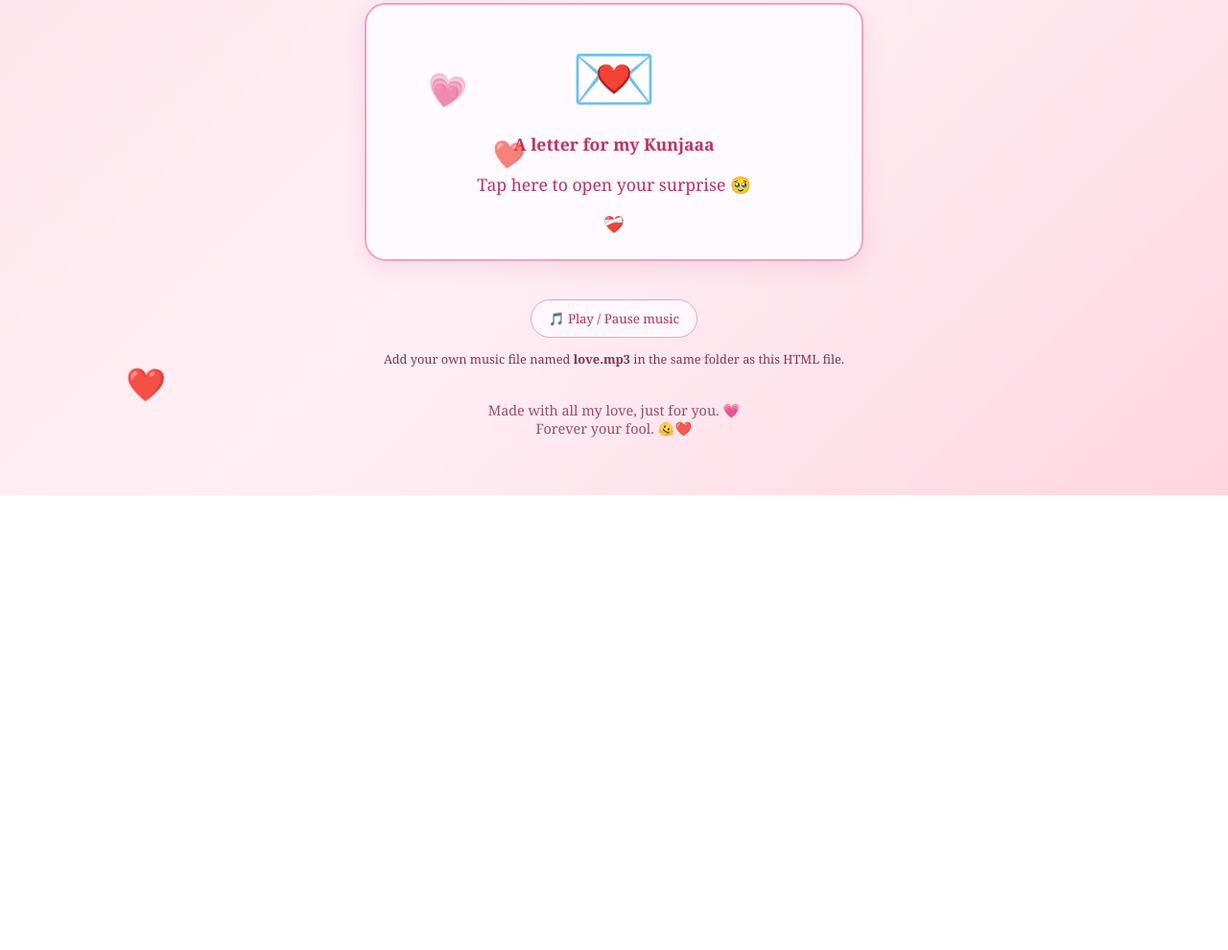
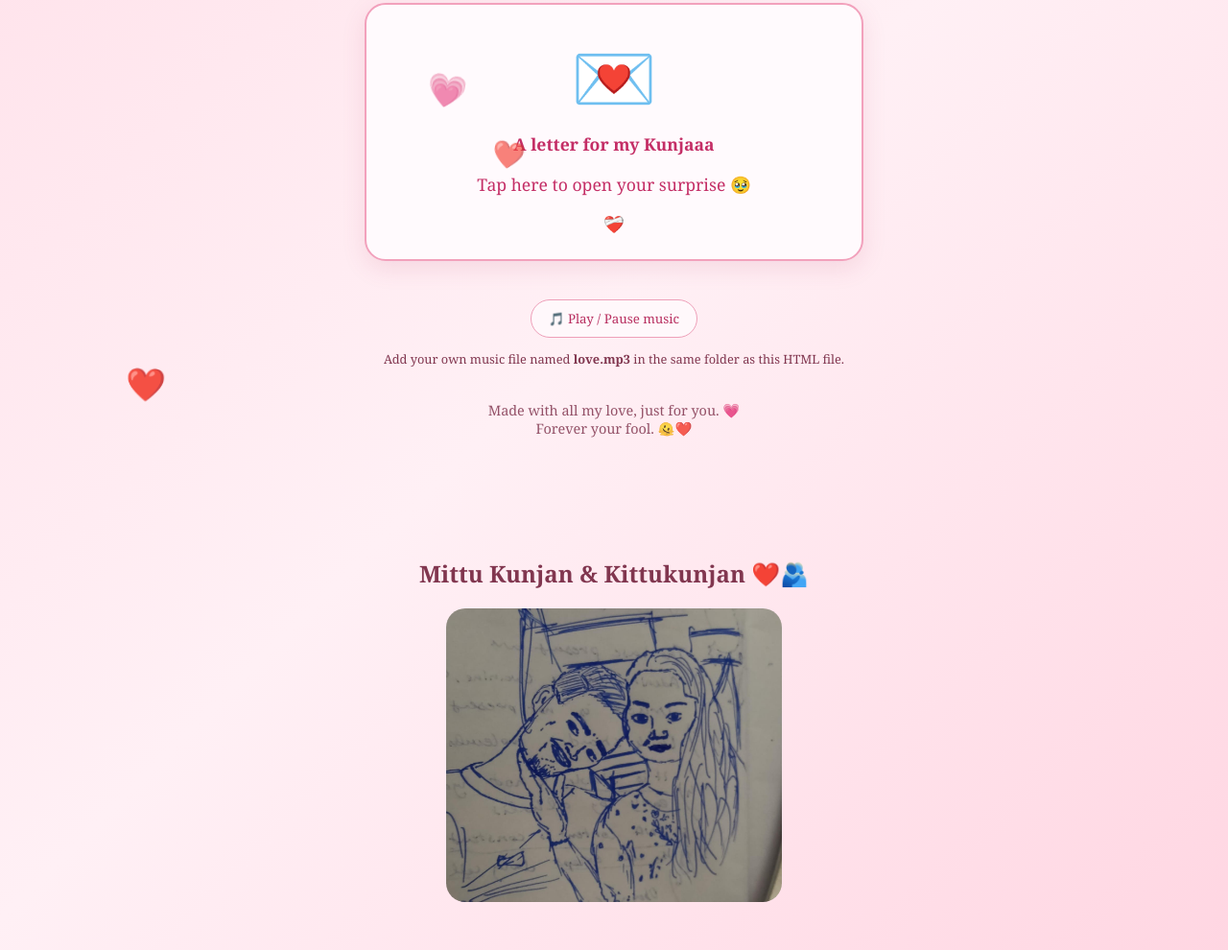
Before and after one commit to einsteenfudhyullauser-lang/-anniversary, a plain HTML site: page index.html in a window 1280 px wide. Shown: the part 350-1340 px from the top of the page at 96% size. Before the commit the page ends 866 px from the top, so only its background shows below. Drawn offline with Linux system fonts and the light colour scheme.

Commit message:
index.html

```diff
--- a/index.html
+++ b/index.html
@@ -347,5 +347,12 @@ async function toggleMusic() {
 setInterval(createHeart, 1500);
 </script>
 
+<div style="margin: 30px auto; padding: 15px;">
+  <h2>Mittu Kunjan &amp; Kittukunjan ❤️🫂</h2>
+  <img src="IMG-20251114-WA0001.jpg"
+       alt="Mittu Kunjan and Kittukunjan"
+       style="width: 90%; max-width: 350px; border-radius: 20px;">
+</div>
+
 </body>
 </html>
```
